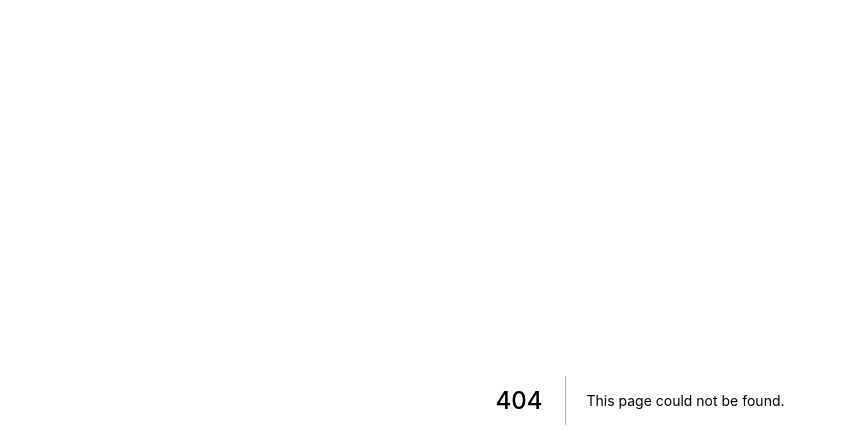
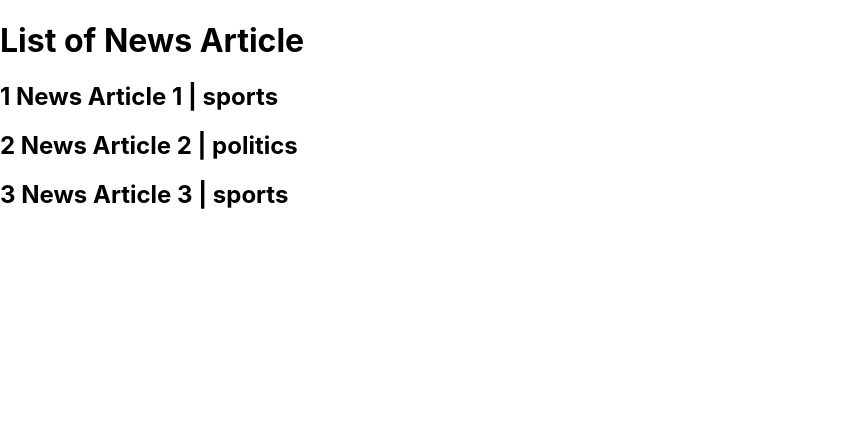
Before and after one commit to rsshonjoydas/nextjs, a Next.js app: page /news in a window 1280 px wide. Before the commit this address had no page. Shown: the top 448 px of the page, without its empty margins (0-846 px from the left). Built offline with nearby package versions, Linux system fonts and the light colour scheme; data requests are answered from the project's data file.

Commit message:
SSR with getServerSideProps

```diff
--- a/db.json
+++ b/db.json
@@ -3,20 +3,40 @@
     {
       "id": 1,
       "title": "Product 1",
-      "price": 1500,
+      "price": 700,
       "description": "Description 1"
     },
     {
       "id": 2,
       "title": "Product 2",
-      "price": 1000,
+      "price": 1050,
       "description": "Description 2"
     },
     {
       "id": 3,
       "title": "Product 3",
-      "price": 2500,
+      "price": 2600,
       "description": "Description 3"
+    }
+  ],
+  "news": [
+    {
+      "id": 1,
+      "title": "News Article 1",
+      "description": "Description 1",
+      "category": "sports"
+    },
+    {
+      "id": 2,
+      "title": "News Article 2",
+      "description": "Description 2",
+      "category": "politics"
+    },
+    {
+      "id": 3,
+      "title": "News Article 3",
+      "description": "Description 3",
+      "category": "sports"
     }
   ]
 }
--- /dev/null
+++ b/pages/news/index.js
@@ -0,0 +1,31 @@
+const NewsArticleList = ({ articles }) => {
+  return (
+    <>
+      <h1>List of News Article</h1>
+      {
+        articles.map((article) => {
+          return (
+            <div key={article.id}>
+              <h2>
+                {article.id} {article.title} | {article.category}
+              </h2>
+            </div>
+          )
+        })
+      }
+    </>
+  )
+}
+
+export default NewsArticleList
+
+export async function getServerSideProps() {
+  const response = await fetch('http://localhost:4000/news')
+  const data = await response.json()
+
+  return {
+    props: {
+      articles: data
+    }
+  }
+}
```
